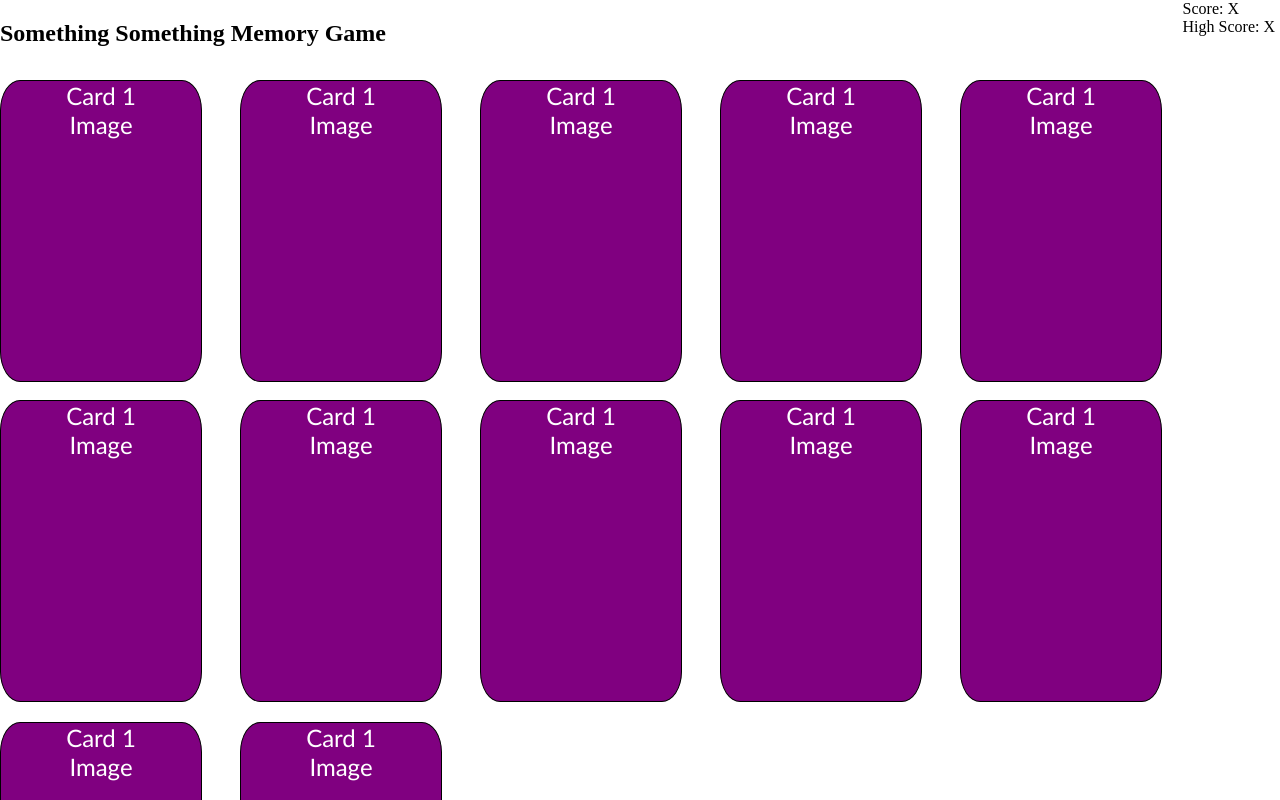
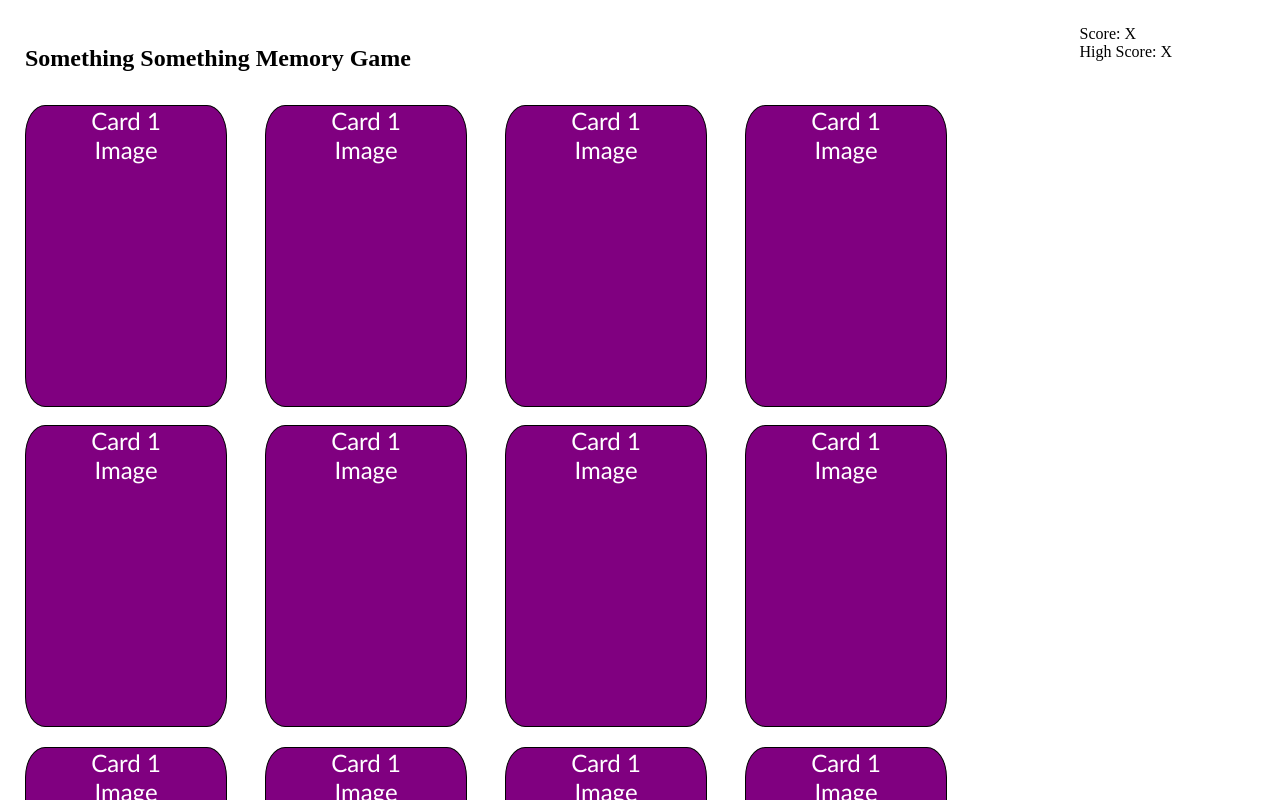
Before and after one commit to lxpan/solar-memory-game, a React (Create React App) app: page / in a window 1280 px wide. Shown: the top 800 px of the page. Built offline with nearby package versions, Linux system fonts and the light colour scheme.

Commit message:
Slightly reduce app-container dimensions

```diff
--- a/src/App.css
+++ b/src/App.css
@@ -5,10 +5,11 @@ body {
 }
 
 .app-container {
-    width: 100vw;
-    height: 100vh;
+    width: 90vw;
+    height: 90vh;
     display: grid;
     grid-template-rows: 10vh 60vh;
+    margin: 25px;
 }
 
 .card-grid {
```
